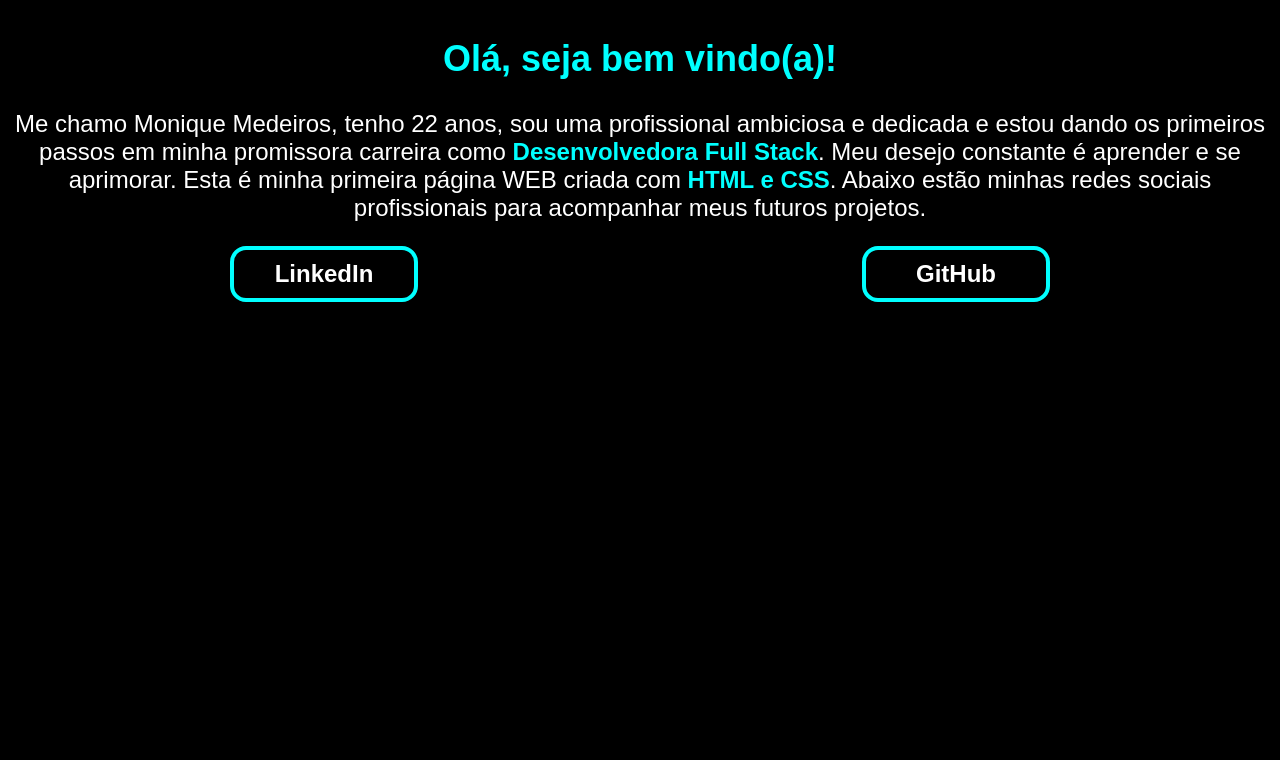
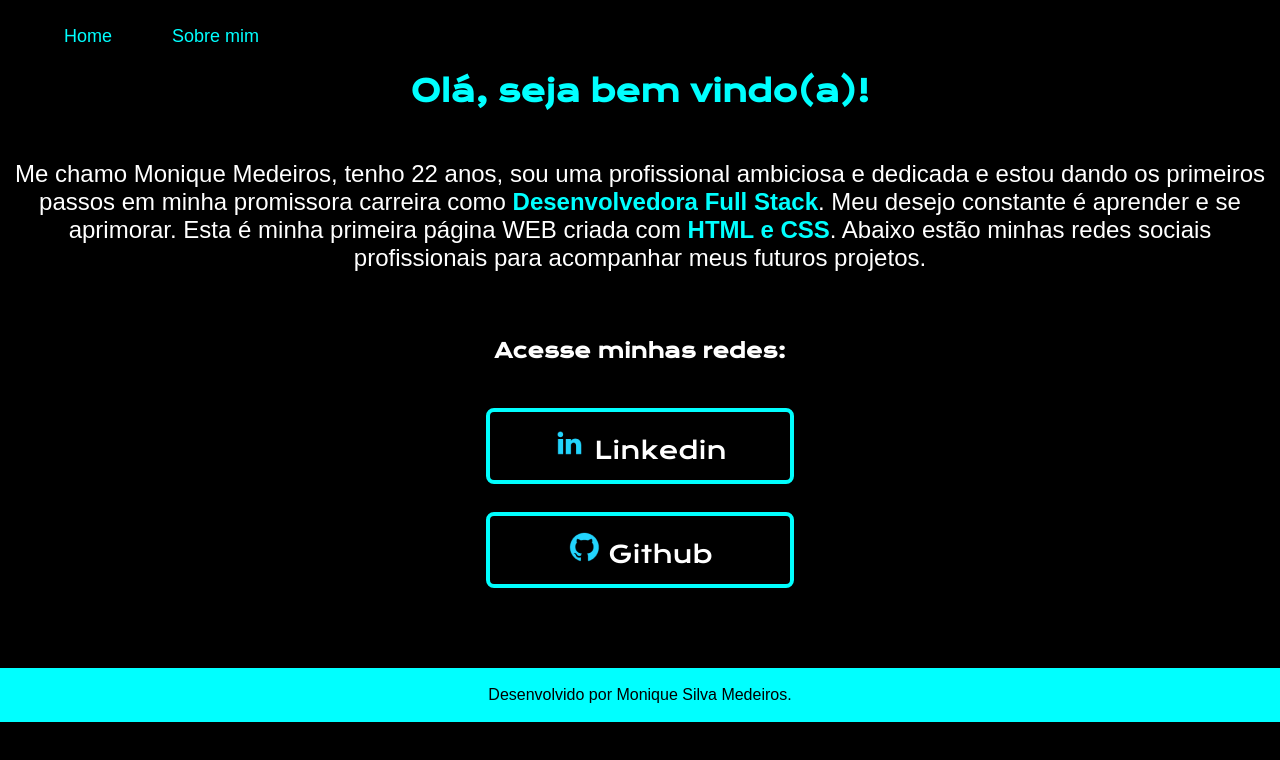
Before and after one commit to Moniquemed13/meu-portfolio, a plain HTML site: page index.html in a window 1280 px wide. Drawn offline with nearby package versions, Linux system fonts and the light colour scheme.

Commit message:
Adicionando novos completentos para a página

```diff
--- a/index.html
+++ b/index.html
@@ -7,17 +7,31 @@
     <link rel="stylesheet" href="style.css">
 </head>
 <body>
-         <header></header>
+         <header class="cabecalho">
+            <nav class="cabecalho__menu">
+                <a class="cabecalho__menu__link">Home</a>
+                <a class="cabecalho__menu__link">Sobre mim</a>
+            </nav>
+         </header>
          <main class= ”apresentacao”>
          <section class="apresentacao__conteudo">
          <h1 class="apresentacao__conteudo__titulo"><strong class="titulo-destaque">Olá, seja bem vindo(a)!</strong></h1>
          <p class="apresentacao__conteudo__texto">Me chamo Monique Medeiros, tenho 22 anos, sou uma profissional ambiciosa e dedicada e estou dando os primeiros passos em minha promissora carreira como <strong class="titulo-destaque">Desenvolvedora Full Stack</strong>. Meu desejo constante é aprender e se aprimorar. Esta é minha primeira página WEB criada com <strong class="titulo-destaque">HTML e CSS</strong>. Abaixo estão minhas redes sociais profissionais para acompanhar meus futuros projetos.</p>
      <div class="apresentacao__links">
-        <a class="apresentacao__links__link" href="https://www.linkedin.com/in/monique-medeiros-9b319715b/">LinkedIn</a>
-        <a class="apresentacao__links__link" href="https://github.com/Moniquemed13">GitHub</a>
+        <h2 class="apresentacao__links__subtitulo">Acesse minhas redes:</h2>
+        <a class="apresentacao__links__link" href="https://www.linkedin.com/in/monique-medeiros-9b319715b/">
+            <img src="assets/linkedin.png">
+            Linkedin
+        </a>
+        <a class="apresentacao__links__link" href="https://github.com/Moniquemed13">
+            <img src="assets/github.png">
+            Github
+        </a>
      </div>
      </section>
    </main>
-   <footer></footer>
+   <footer class="rodape">
+    <p>Desenvolvido por Monique Silva Medeiros.</p>
+   </footer>
 </body>
 </html>
--- a/style.css
+++ b/style.css
@@ -1,16 +1,11 @@
-@import url('https://fonts.googleapis.com/css2? família = Anton &family= Bebas+Neue & family= PT+Serif:wght@700 & family= Roboto:wght@100;400 & family= Rubik:ital,wght@0,300;0,400;1,400 & display=swap');
-* {
-    margin: 350;
-    padding: 300;
-}
+@import url('https://fonts.googleapis.com/css2?family=Anton&family=Bebas+Neue&family=Krona+One&family=PT+Serif:wght@700&family=Roboto:wght@100;400&family=Rubik:ital,wght@0,300;0,400;1,400&display=swap');
+
 
 body {
-    height: 100vh;
+    margin: 3vh 0;
     box-sizing: border-box;
     background-color: black;
     color: white;
-    text-align: center;
-    width: px;
     height: 0px;
     position: absolute;
     bottom: 0%;
@@ -19,65 +14,107 @@ body {
     top: 0;
 }
 
+.cabecalho{
+    padding: 2px 0% 0% 5%;
+}
+
+.cabecalho__menu{
+    display: flex;
+    gap: 60px;
+    font-weight: 100x;
+    font-size: 18px;
+}
+
+.cabecalho__menu__link{
+    font-family: 'Montserrat', sans-serif;
+    font-size: 18px;
+    font-weight: 600px;
+    color: aqua;
+
+}
+
+
 .titulo-destaque {
     color: aqua;
     text-align: center;
 }
 
 .apresentacao {
-    width: 100px;
-    height: 100px;
-    position: absolute;
-    bottom: 0%;
-    right: 0%;
-    left: 0%;
-    top: 0;
-    margin: auto;
+    padding: 5% 15%;
+    display: flex;
+    align-items: center;
+    justify-content: space-between;
 
 }
 
 .apresentacao__conteudo {
-    font-size: 36px;
+    font-size: 35px;
+    font-weight: 30px;
     text-align: center;
 }
 
 .apresentacao__conteudo__titulo {
-    font-size: 36px;
+    font-size: 30px;
     font-family: 'Krona One', sans-serif;
 }
 
 .apresentacao__conteudo__texto {
+    margin: 5vh 0%;
+    padding: 10px;
     font-size: 24px;
+    font-weight: 600px;
     font-family: 'Montserrat', sans-serif;
 
 }
 
 .apresentacao__links {
     display: flex;
+    flex-direction: column;
     justify-content: space-between;
+    align-items: center;
+    gap: 28px;
+
 }
 
+.apresentacao__links__subtitulo {
+    font-family:'Krona One', sans-serif;
+    font-weight: 30px;
+    font-size: 20px;
+}
+
+
 .apresentacao__links__link {
+    display: flex;
+    justify-content: center;
+    gap: 20px;
     background-color: black;
     border: 4px solid aqua;
-    width: 180px;
+    width: 300px;
     text-align: center;
-    border-radius: 16px;
+    border-radius: 8px;
     font-size: 24px;
-    padding: 10px 0;
+    padding: 15px 0;
     text-decoration: none;
-    font-family: 'Anton', sans-serif;
-    font-weight: 600;
+    font-family: 'Krona One', sans-serif;
+    font-weight: 400;
     color: white;
     transition-duration: 0.4s;
     display: block;
-    margin-left: auto;
-    margin-right: auto;
-    display: inline-block;
-    cursor: pointer;
+
 }
 
 .apresentacao__links__link:hover {
     background-color: aqua;
     color: black;
 }
+
+.rodape {
+    margin: 80px 0px;
+    padding: 2px;
+    color: black;
+    background-color: aqua;
+    text-align: center;
+    font-family: 'Montserraf', sans-serif;
+    font-size: 24;
+    font-weight: 400;
+}
```
Also changed, not shown: assets/github.png (added), assets/linkedin.png (added), assets/nique.png (added).
